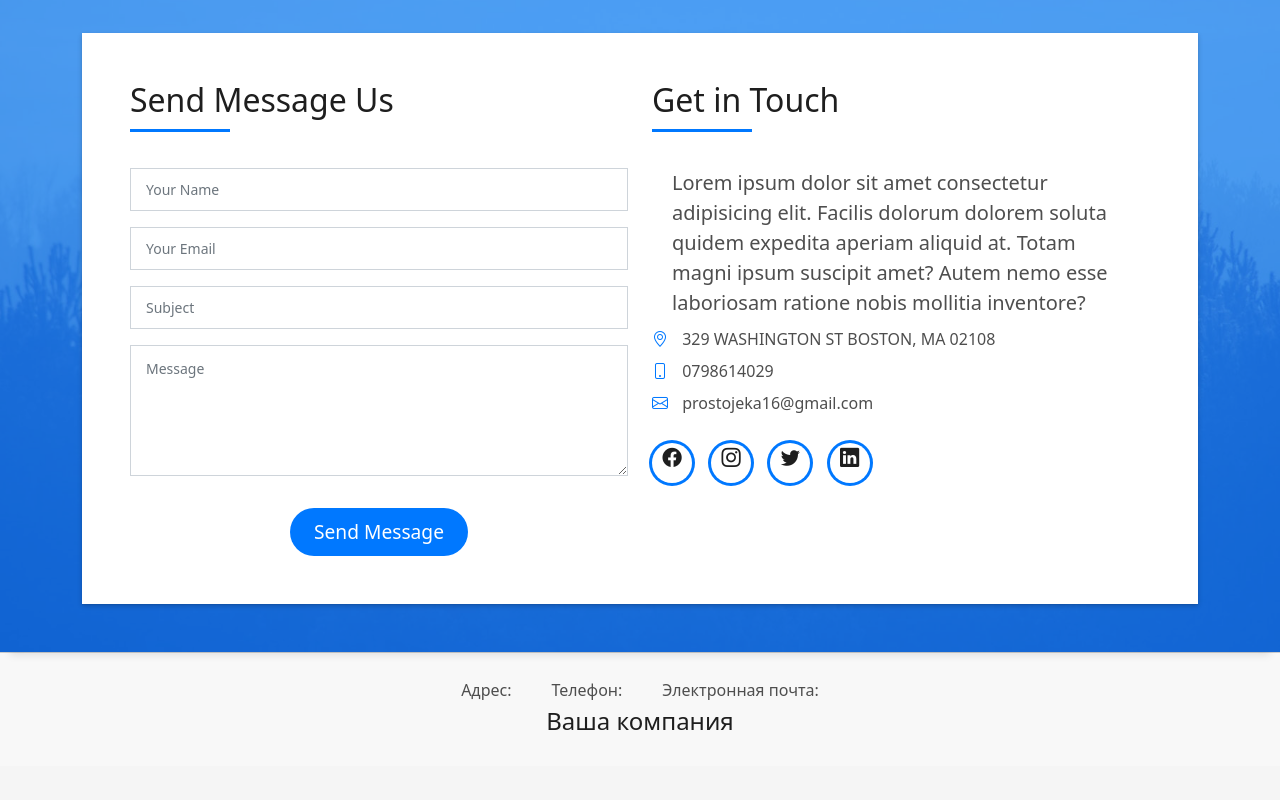
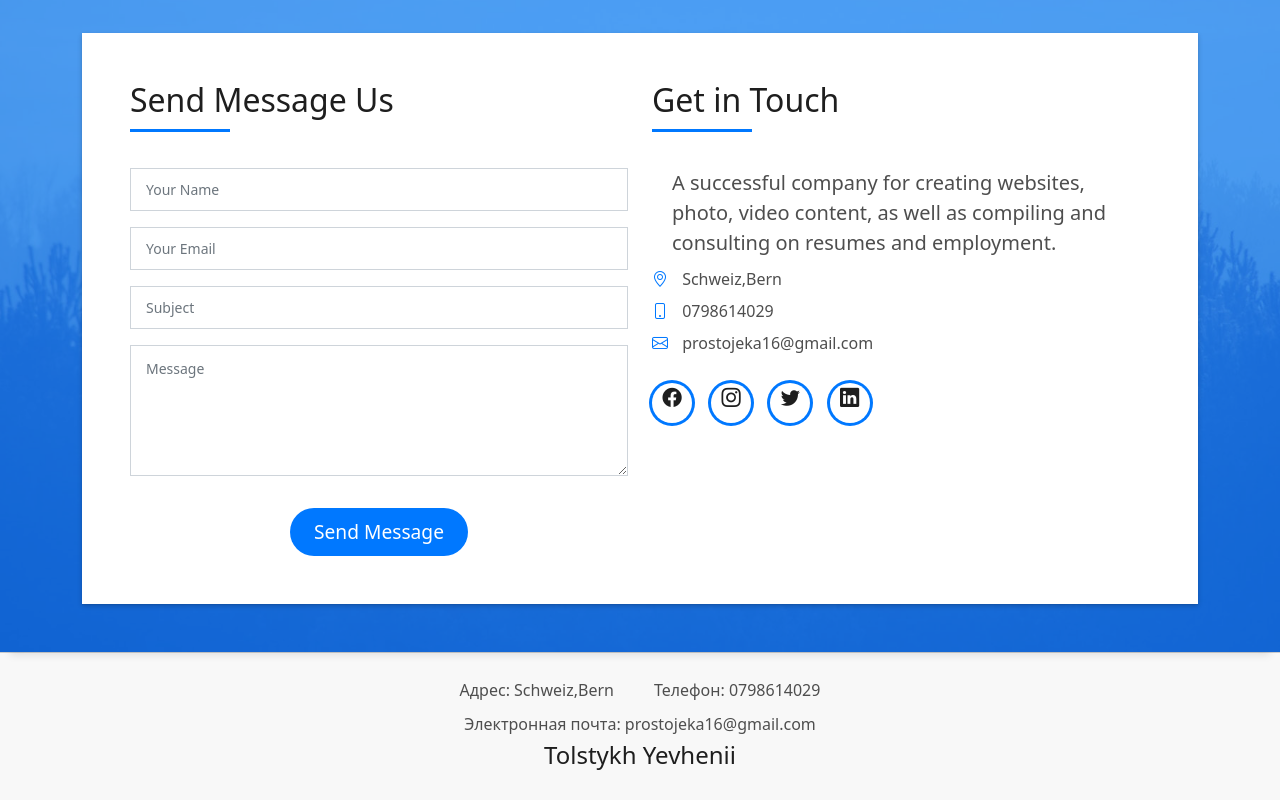
Before and after one commit to Qwincer/CV, a plain HTML site: page index.html in a window 1280 px wide. Shown: the part 4473-5273 px from the top of the page. Before the commit the page ends 5239 px from the top, so only its background shows below. Drawn offline with Linux system fonts and the light colour scheme; animation ran at ten frames a second.

Commit message:
footer amd text forma

```diff
--- a/index.html
+++ b/index.html
@@ -947,16 +947,13 @@
                       </div>
                       <div class="more-info">
                         <p class="lead">
-                          Lorem ipsum dolor sit amet consectetur adipisicing
-                          elit. Facilis dolorum dolorem soluta quidem expedita
-                          aperiam aliquid at. Totam magni ipsum suscipit amet?
-                          Autem nemo esse laboriosam ratione nobis mollitia
-                          inventore?
+                          A successful company for creating websites, photo,
+                          video content, as well as compiling and consulting on
+                          resumes and employment.
                         </p>
                         <ul class="list-ico">
                           <li>
-                            <span class="bi bi-geo-alt"></span> 329 WASHINGTON
-                            ST BOSTON, MA 02108
+                            <span class="bi bi-geo-alt"></span> Schweiz,Bern
                           </li>
                           <li><span class="bi bi-phone"></span> 0798614029</li>
                           <li>
@@ -1033,11 +1030,11 @@
 
     <footer>
       <div class="company-info">
-        <h2>Ваша компания</h2>
+        <h2>Tolstykh Yevhenii</h2>
         <div class="company-details">
-          <p>Адрес:</p>
-          <p>Телефон:</p>
-          <p>Электронная почта:</p>
+          <p>Адрес: Schweiz,Bern</p>
+          <p>Телефон: 0798614029</p>
+          <p>Электронная почта: prostojeka16@gmail.com</p>
         </div>
       </div>
     </footer>
```
